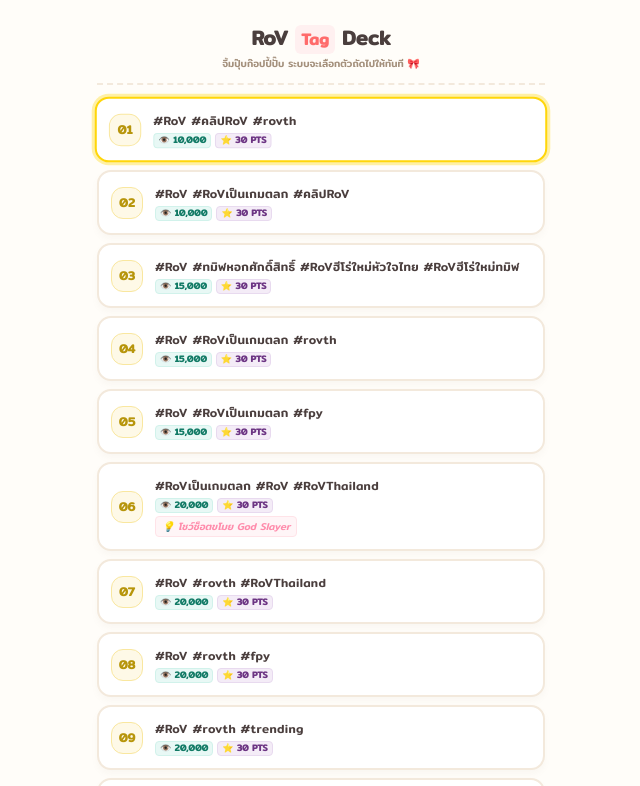
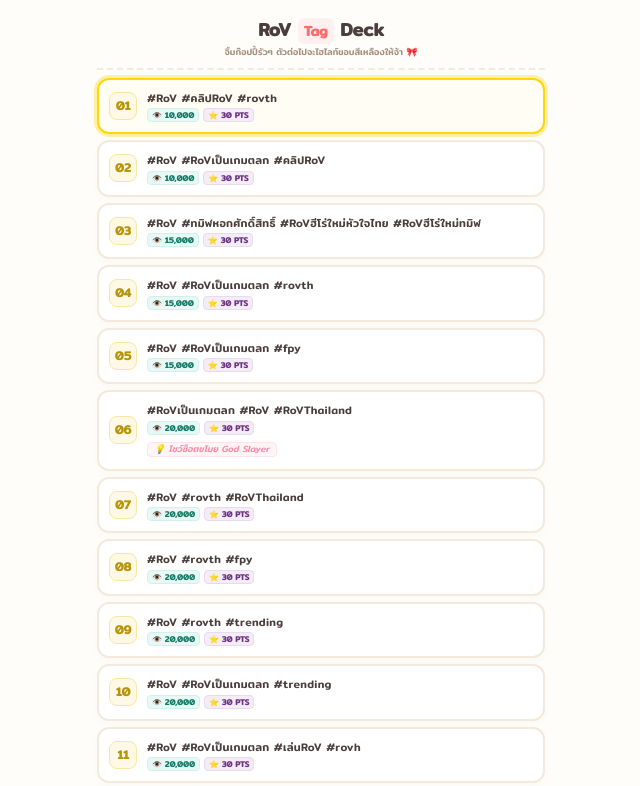
Before and after one commit to VinthruxShy/Keawta_TAGS, a plain HTML site: page index.html in a window 1280 px wide. Shown: the top 786 px of the page, without its empty margins (319-959 px from the left). Drawn offline with nearby package versions, Linux system fonts and the light colour scheme.

Commit message:
Update index.html

```diff
--- a/index.html
+++ b/index.html
@@ -3,7 +3,7 @@
 <head>
     <meta charset="UTF-8">
     <meta name="viewport" content="width=device-width, initial-scale=1.0">
-    <title>RoV Tags Mini Deck</title>
+    <title>RoV Tags Mini Window</title>
     <script src="https://cdn.tailwindcss.com"></script>
     <link href="https://fonts.googleapis.com/css2?family=Mitr:wght@300;400;500&display=swap" rel="stylesheet">
     <style>
@@ -15,22 +15,21 @@
             user-select: none;
             -webkit-user-select: none;
         }
-        /* ดีไซน์การ์ดมินิมอล */
         .cute-card {
             background: #FFFFFF;
             border: 2px solid #F3E9DC;
-            border-radius: 14px;
-            box-shadow: 0 4px 6px rgba(164, 144, 124, 0.05);
+            border-radius: 12px;
+            box-shadow: 0 4px 6px rgba(164, 144, 124, 0.04);
             transition: all 0.15s ease;
             -webkit-tap-highlight-color: transparent;
         }
-        /* คิวถัดไปที่ระบบแนะนำให้กดก๊อปปี้ต่อ */
+        /* คิวถัดไปที่ระบบแนะนำให้ก๊อปปี้ต่อ */
         .next-suggested {
             border-color: #FFD60A !important;
             box-shadow: 0 0 0 3px rgba(255, 214, 10, 0.35);
-            transform: scale(1.01);
+            background-color: #FFFDF4;
         }
-        /* เอฟเฟกต์ก๊อปปี้เสร็จแล้วกะพริบเปลี่ยนสี */
+        /* เอฟเฟกต์ตอนกดก๊อปปี้เสร็จ */
         .copied-flash { animation: flash 0.4s ease forwards; }
         @keyframes flash {
             0% { background-color: #FFF; }
@@ -39,26 +38,26 @@
         }
     </style>
 </head>
-<body class="p-3 flex flex-col items-center min-h-screen">
+<body class="p-2 flex flex-col items-center min-h-screen">
 
-    <div class="w-full max-w-md space-y-3">
-        <!-- ส่วนหัวขนาดกะทัดรัด ประหยัดพื้นที่หน้าต่างลอย -->
-        <header class="text-center py-3 border-b-2 border-dashed border-[#F3E9DC] mb-1">
-            <h1 class="text-xl font-bold text-[#4A3E3D]">
-                RoV <span class="text-[#FF6B6B] bg-[#FFF0F0] px-1.5 py-0.5 rounded-md text-base">Tag</span> Deck
+    <div class="w-full max-w-md space-y-2">
+        <!-- หัวข้อแบบเล็กพิเศษเพื่อประหยัดพื้นที่ในหน้าต่างลอย -->
+        <header class="text-center py-2 border-b-2 border-dashed border-[#F3E9DC] mb-1">
+            <h1 class="text-lg font-bold text-[#4A3E3D]">
+                RoV <span class="text-[#FF6B6B] bg-[#FFF0F0] px-1.5 py-0.5 rounded-md text-sm">Tag</span> Deck
             </h1>
-            <p class="text-[10px] text-[#A4907C] font-medium mt-1">
-                จิ้มปุ๊บก๊อปปี้ปั๊บ ระบบจะเลือกตัวถัดไปให้ทันที 🎀
+            <p class="text-[9px] text-[#A4907C] font-medium mt-0.5">
+                จิ้มก๊อปปี้รัวๆ ตัวต่อไปจะไฮไลท์ขอบสีเหลืองให้จ้า 🎀
             </p>
         </header>
 
         <!-- รายการแท็ก -->
-        <div id="listContainer" class="flex flex-col gap-2"></div>
+        <div id="listContainer" class="flex flex-col gap-1.5"></div>
     </div>
 
-    <!-- แจ้งเตือนสถานะการก๊อปปี้ลอยตรงกลางจอ -->
-    <div id="toast" class="fixed top-1/4 left-1/2 -translate-x-1/2 -translate-y-1/2 bg-[#FF8BAB] text-white px-5 py-2.5 rounded-full font-bold shadow-xl transition-all duration-300 opacity-0 pointer-events-none z-50 text-xs border-2 border-white">
-        คัดลอกเรียบร้อย! ✨
+    <!-- แจ้งเตือนสั้นๆ ด่วนๆ บนหน้าต่างลอย -->
+    <div id="toast" class="fixed top-1/4 left-1/2 -translate-x-1/2 -translate-y-1/2 bg-[#FF8BAB] text-white px-4 py-2 rounded-full font-bold shadow-xl transition-all duration-200 opacity-0 pointer-events-none z-50 text-[11px] border border-white">
+        คัดลอกแล้วจ้า! 📋
     </div>
 
     <script>
@@ -90,7 +89,7 @@
                 const clipNum = String(i + 1).padStart(2, '0');
                 const div = document.createElement('div');
                 div.id = `card-${i}`;
-                div.className = `cute-card w-full p-3 flex items-center gap-3 cursor-pointer select-none`;
+                div.className = `cute-card w-full p-2.5 flex items-center gap-2.5 cursor-pointer select-none`;
 
                 if (i === 0) div.classList.add('next-suggested');
 
@@ -106,7 +105,7 @@
                         toast.style.opacity = "1";
                         setTimeout(() => toast.style.opacity = "0", 600);
 
-                        // เลื่อนคิวไฮไลท์ไปยังตัวถัดไปอัตโนมัติ
+                        // ระบบช่วยเลื่อนคิวขอบสีเหลืองไปใบถัดไปอัตโนมัติ
                         const nextIndex = i + 1;
                         if (nextIndex < tagData.length) {
                             const nextCard = document.getElementById(`card-${nextIndex}`);
@@ -119,19 +118,19 @@
                     });
                 };
 
-                const noteHTML = item.note ? `<div class="text-[10px] text-[#FF8BAB] font-medium mt-0.5 bg-[#FFF5F7] px-1.5 py-0.5 rounded inline-block border border-[#FFE3E8] italic">💡 ${item.note}</div>` : '';
+                const noteHTML = item.note ? `<div class="text-[9px] text-[#FF8BAB] font-medium mt-0.5 bg-[#FFF5F7] px-1.5 py-0.2 rounded inline-block border border-[#FFE3E8] italic">💡 ${item.note}</div>` : '';
 
                 div.innerHTML = `
-                    <div class="bg-[#FEF9E7] border border-[#F9E79F] text-[#B7950B] w-8 h-8 flex items-center justify-center rounded-xl text-xs font-bold flex-shrink-0">
+                    <div class="bg-[#FEF9E7] border border-[#F9E79F] text-[#B7950B] w-7 h-7 flex items-center justify-center rounded-lg text-xs font-bold flex-shrink-0">
                         ${clipNum}
                     </div>
                     <div class="flex-grow">
-                        <div class="text-xs text-[#4A3E3D] font-medium leading-relaxed tracking-wide">
+                        <div class="text-[11px] text-[#4A3E3D] font-medium leading-normal tracking-wide">
                             ${item.tag}
                         </div>
-                        <div class="text-[9px] text-[#A4907C] uppercase font-semibold mt-0.5 flex items-center gap-1">
-                            <span class="bg-[#E8F8F5] text-[#117A65] px-1 py-0.2 rounded border border-[#D1F2EB]">👁️ ${item.view}</span>
-                            <span class="bg-[#F4ECF7] text-[#6C3483] px-1 py-0.2 rounded border border-[#E8DAEF]">⭐ ${item.pts} PTS</span>
+                        <div class="text-[8px] text-[#A4907C] font-semibold mt-0.5 flex items-center gap-1">
+                            <span class="bg-[#E8F8F5] text-[#117A65] px-1 rounded border border-[#D1F2EB]">👁️ ${item.view}</span>
+                            <span class="bg-[#F4ECF7] text-[#6C3483] px-1 rounded border border-[#E8DAEF]">⭐ ${item.pts} PTS</span>
                         </div>
                         ${noteHTML}
                     </div>
```
